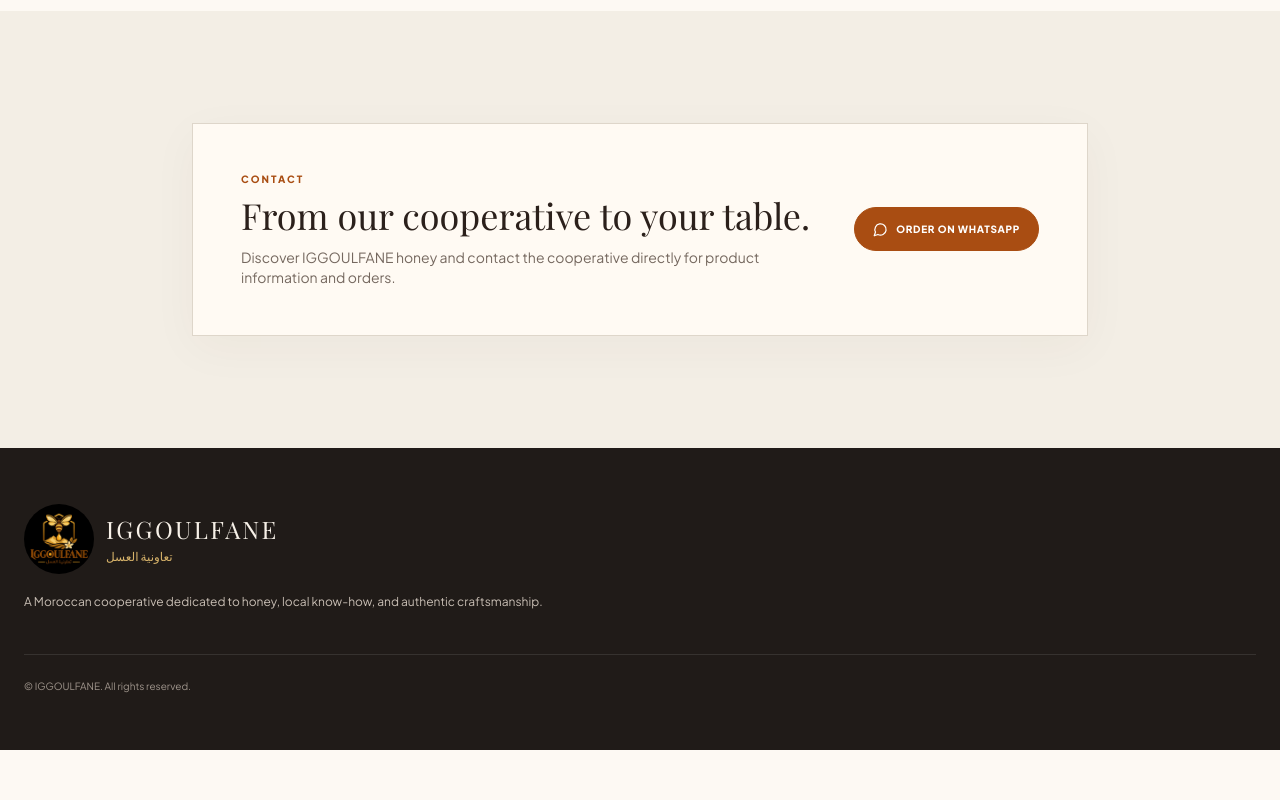
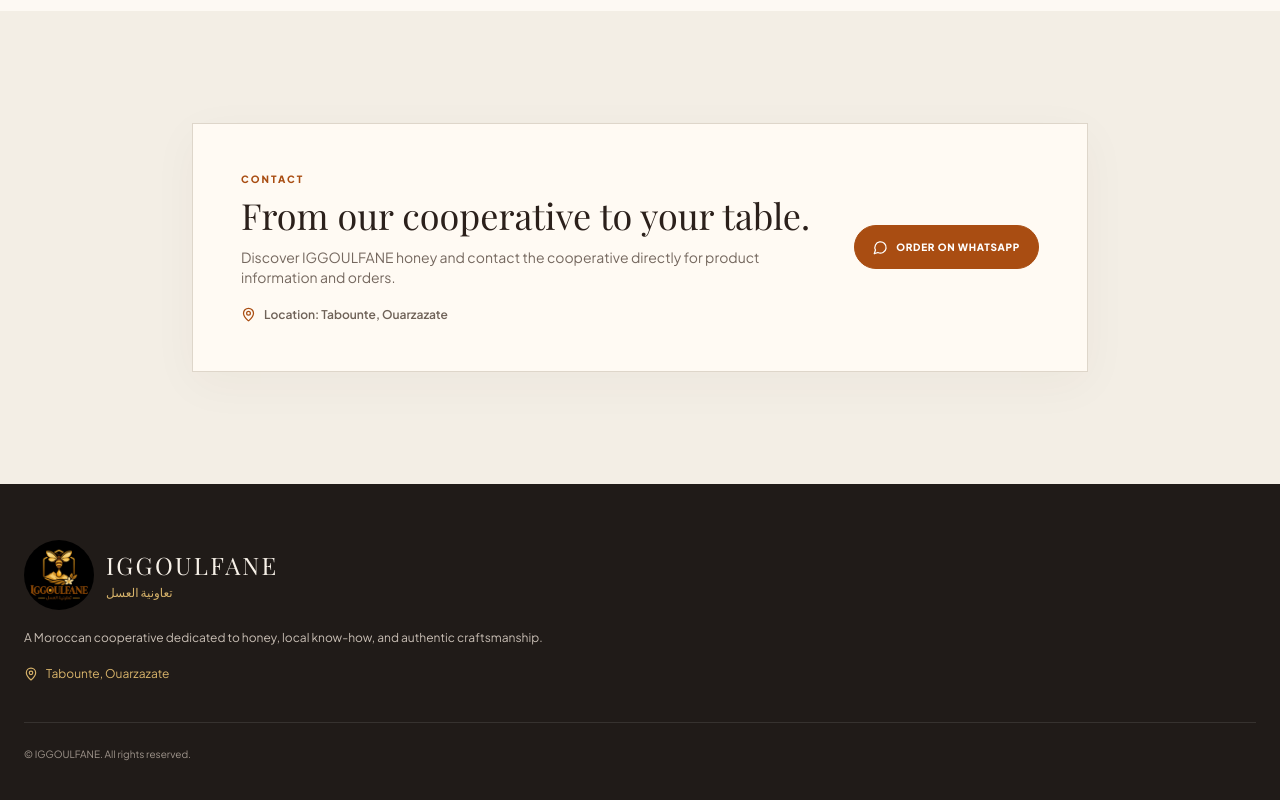
Before and after one commit to abdelkhalekligflam/iggoulfane, a Next.js app: page / in a window 1280 px wide. Shown: the part 3885-4685 px from the top of the page. Before the commit the page ends 4635 px from the top, so only its background shows below. Built offline with nearby package versions, Linux system fonts and the light colour scheme; a web font is replaced by a local one.

Commit message:
Show cooperative location in contact and footer

```diff
--- a/components/site.tsx
+++ b/components/site.tsx
@@ -9,5 +9,5 @@
 <section id="honey" className="section"><div className="wrap"><div className="text-center"><p className="eyebrow">{t.honey}</p><h2 className="display mt-2 text-4xl">{t.productTitle}</h2></div><div className="card mt-10 grid gap-10 p-6 md:grid-cols-2 md:p-12"><div className="photo photo-product aspect-square rounded-t-[96px]"/><div className="self-center"><p className="eyebrow">{t.eyebrow}</p><h3 className="display mt-2 text-3xl">{t.productTitle}</h3><p className="mt-5 text-sm leading-7 text-[#6f6258]">{t.productText}</p>{whatsappHref?<a href={whatsappHref} target="_blank" rel="noreferrer" className="btn btn-amber mt-7"><MessageCircle size={14}/>{t.order}</a>:<a href="#contact" className="btn btn-amber mt-7"><MessageCircle size={14}/>{t.order}</a>}</div></div></div></section>
 <section id="values" className="section bg-[#ebe7df]"><div className="wrap text-center"><p className="eyebrow">{t.values}</p><h2 className="display mt-2 text-4xl">{t.why}</h2><div className="mt-10 grid gap-3 md:grid-cols-4">{[t.value1,t.value2,t.value3,t.value4].map((x,i)=>{const Icon=[MapPin,Sparkles,ShieldCheck,Handshake][i];return <div className="card group p-7 transition duration-300 hover:-translate-y-1 hover:shadow-lg" key={x}><div className="mx-auto mb-5 flex h-10 w-10 items-center justify-center rounded-full border border-[#d9c9b8] text-[#a34d17]"><Icon size={17}/></div><h3 className="display text-xl">{x}</h3></div>})}</div></div></section>
 <section id="gallery" className="section"><div className="wrap text-center"><p className="eyebrow">{t.gallery}</p><h2 className="display mt-2 text-4xl">{t.gallery}</h2><p className="mt-3 text-sm text-[#75685f]">{t.galleryText}</p><div className="mt-9 grid gap-3 md:grid-cols-12"><div className="photo photo-gallery-a aspect-[4/5] md:col-span-5"/><div className="photo photo-gallery-b aspect-[4/5] md:col-span-3 md:mt-16"/><div className="photo photo-gallery-c aspect-[4/5] md:col-span-4"/></div></div></section>
-<section id="contact" className="section bg-[#f3eee5]"><div className="wrap"><div className="card mx-auto flex max-w-4xl flex-col gap-8 p-8 md:flex-row md:items-center md:justify-between md:p-12"><div><p className="eyebrow">{t.contact}</p><h2 className="display mt-2 text-4xl">{t.cta}</h2><p className="mt-3 max-w-xl text-sm text-[#75685f]">{t.ctaText}</p></div>{whatsappHref?<a className="btn btn-amber whitespace-nowrap" href={whatsappHref} target="_blank" rel="noreferrer"><MessageCircle size={15}/>{t.order}</a>:<button className="btn btn-amber whitespace-nowrap opacity-60" type="button" disabled><MessageCircle size={15}/>{t.order}</button>}</div></div></section></main>
-<footer className="bg-[#201b18] py-14 text-[#f7f1e8]"><div className="wrap"><div className="flex items-center gap-3"><Image src="/iggoulfane-logo.jpeg" alt="IGGOULFANE - تعاونية العسل" width={70} height={70} className="h-[70px] w-[70px] rounded-full object-cover"/><div><div className="display text-2xl tracking-widest">IGGOULFANE</div><div className="mt-1 text-xs text-[#d7b36a]">تعاونية العسل</div></div></div><p className="mt-4 max-w-xl text-xs leading-6 text-[#c8beb4]">{t.heroText}</p><div className="mt-10 border-t border-white/10 pt-6 text-[10px] text-[#9f958c]">© IGGOULFANE. All rights reserved.</div></div></footer></>}
+<section id="contact" className="section bg-[#f3eee5]"><div className="wrap"><div className="card mx-auto flex max-w-4xl flex-col gap-8 p-8 md:flex-row md:items-center md:justify-between md:p-12"><div><p className="eyebrow">{t.contact}</p><h2 className="display mt-2 text-4xl">{t.cta}</h2><p className="mt-3 max-w-xl text-sm text-[#75685f]">{t.ctaText}</p><div className="mt-5 flex items-center gap-2 text-xs font-semibold text-[#6f6258]"><MapPin size={15} className="text-[#a94d12]"/><span>{t.locationLabel}: {t.location}</span></div></div>{whatsappHref?<a className="btn btn-amber whitespace-nowrap" href={whatsappHref} target="_blank" rel="noreferrer"><MessageCircle size={15}/>{t.order}</a>:<button className="btn btn-amber whitespace-nowrap opacity-60" type="button" disabled><MessageCircle size={15}/>{t.order}</button>}</div></div></section></main>
+<footer className="bg-[#201b18] py-14 text-[#f7f1e8]"><div className="wrap"><div className="flex items-center gap-3"><Image src="/iggoulfane-logo.jpeg" alt="IGGOULFANE - تعاونية العسل" width={70} height={70} className="h-[70px] w-[70px] rounded-full object-cover"/><div><div className="display text-2xl tracking-widest">IGGOULFANE</div><div className="mt-1 text-xs text-[#d7b36a]">تعاونية العسل</div></div></div><p className="mt-4 max-w-xl text-xs leading-6 text-[#c8beb4]">{t.heroText}</p><div className="mt-4 flex items-center gap-2 text-xs text-[#d7b36a]"><MapPin size={14}/><span>{t.location}</span></div><div className="mt-10 border-t border-white/10 pt-6 text-[10px] text-[#9f958c]">© IGGOULFANE. All rights reserved.</div></div></footer></>}
```
